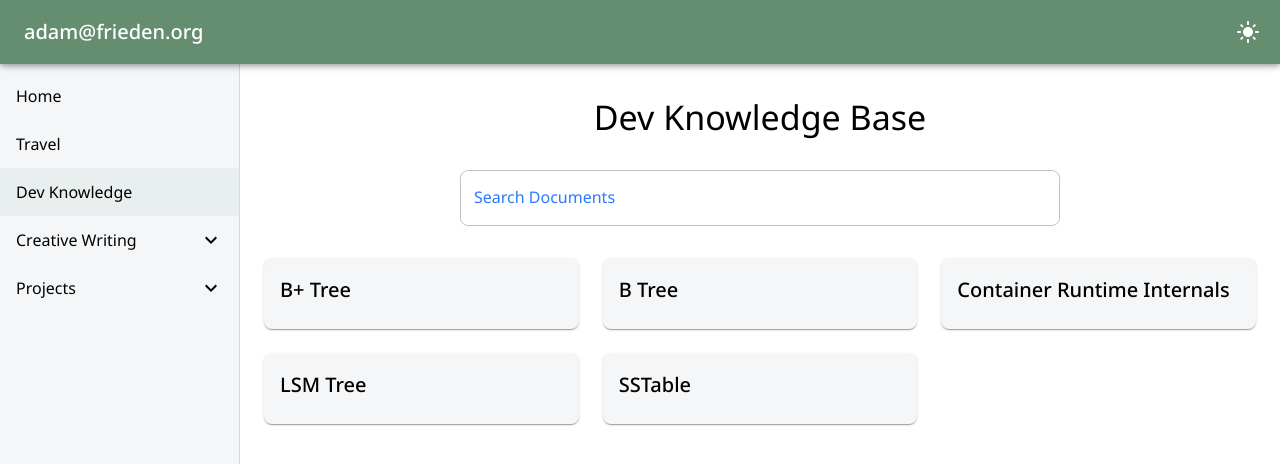
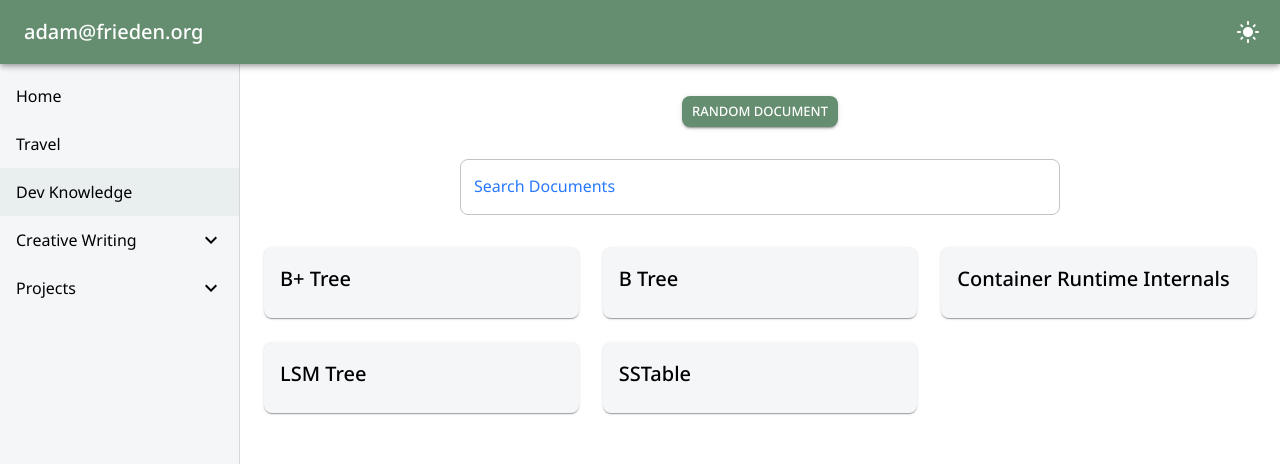
Before and after one commit to AdamFrieden/AdamPortal, a React (Vite) app: page /dev-knowledge in a window 1280 px wide. Shown: the top 464 px of the page. Built offline with nearby package versions, Linux system fonts and the light colour scheme.

Commit message:
random feature

```diff
--- a/src/pages/DevKnowledge/DevKnowledgePage.tsx
+++ b/src/pages/DevKnowledge/DevKnowledgePage.tsx
@@ -1,5 +1,5 @@
 import React, { useEffect, useState, useMemo } from 'react';
-import { Link as RouterLink } from 'react-router-dom';
+import { Link as RouterLink, useNavigate } from 'react-router-dom';
 import {
   Typography,
   Container,
@@ -10,7 +10,8 @@ import {
   Grid,
   Card,
   CardActionArea,
-  CardContent
+  CardContent,
+  Button
 } from '@mui/material';
 
 // Vite feature to import multiple modules
@@ -27,6 +28,7 @@ const DevKnowledgePage: React.FC = () => {
   const [loading, setLoading] = useState(true);
   const [error, setError] = useState<string | null>(null);
   const [searchTerm, setSearchTerm] = useState('');
+  const navigate = useNavigate();
 
   useEffect(() => {
     try {
@@ -54,6 +56,16 @@ const DevKnowledgePage: React.FC = () => {
     );
   }, [docs, searchTerm]);
 
+  // Handler for the random button click
+  const handleRandomClick = () => {
+    if (docs.length > 0) {
+      const randomIndex = Math.floor(Math.random() * docs.length);
+      const randomDoc = docs[randomIndex];
+      const randomDocUrl = `/dev-knowledge/doc/${encodeURIComponent(randomDoc.name.replace(/ /g, '_') + '.md')}`;
+      navigate(randomDocUrl);
+    }
+  };
+
   if (loading) {
     return <Container><CircularProgress /></Container>;
   }
@@ -64,9 +76,19 @@ const DevKnowledgePage: React.FC = () => {
 
   return (
     <Container maxWidth="lg">
-      <Typography variant="h4" component="h1" gutterBottom sx={{ textAlign: 'center', mt: 2, mb: 4 }}>
-        Dev Knowledge Base
-      </Typography>
+      {/* Title and Random Button */}
+      <Box sx={{ display: 'flex', justifyContent: 'center', alignItems: 'center', mt: 2, mb: 4, flexWrap: 'wrap' }}>
+        {/* <Typography variant="h4" component="h1" gutterBottom sx={{ textAlign: 'center', mb: { xs: 2, sm: 0 }, mr: { sm: 2 } }}>
+        </Typography> */}
+        <Button
+          variant="contained"
+          onClick={handleRandomClick}
+          disabled={docs.length === 0}
+          size="small"
+        >
+          Random Document
+        </Button>
+      </Box>
 
       {/* Search Input */}
       <Box sx={{ mb: 4, maxWidth: '600px', mx: 'auto' }}>
--- a/src/pages/DevKnowledge/MarkdownDocPage.tsx
+++ b/src/pages/DevKnowledge/MarkdownDocPage.tsx
@@ -1,18 +1,36 @@
-import React, { useEffect, useState } from 'react';
-import { useParams } from 'react-router-dom';
+import React, { useEffect, useState, useMemo } from 'react';
+import { useParams, useNavigate } from 'react-router-dom';
 import ReactMarkdown from 'react-markdown';
-import { Container, Typography, CircularProgress, Alert } from '@mui/material';
+import { Container, Typography, CircularProgress, Alert, Button, Box } from '@mui/material';
 
-// Adjust the path according to your project structure
-const markdownModules = import.meta.glob('./generated_docs/*.md', { as: 'raw' });
+// Get the list of all document keys/paths for the random feature
+const allMarkdownFiles = import.meta.glob('./generated_docs/*.md');
+// Get the modules for content loading
+const markdownContentModules = import.meta.glob('./generated_docs/*.md', { as: 'raw' });
+
+// Helper to get document name from path
+const getDocNameFromPath = (path: string): string => {
+  const fileNameMatch = path.match(/([\w\s()&_+.-]+)\.md$/);
+  return fileNameMatch ? fileNameMatch[1].replace(/_/g, ' ') : 'Unknown Document';
+};
 
 const MarkdownDocPage: React.FC = () => {
   const { docId } = useParams<{ docId: string }>();
+  const navigate = useNavigate();
   const [markdown, setMarkdown] = useState<string>('');
   const [loading, setLoading] = useState(true);
   const [error, setError] = useState<string | null>(null);
 
+  // Memoize the list of all document names (excluding the current one)
+  const availableDocs = useMemo(() => {
+    return Object.keys(allMarkdownFiles)
+      .map(path => ({ name: getDocNameFromPath(path) }))
+      .filter(doc => doc.name.replace(/ /g, '_') + '.md' !== docId); // Filter out current doc
+  }, [docId]); // Recalculate if docId changes
+
   useEffect(() => {
+    setLoading(true); // Reset loading state on docId change
+    setError(null);  // Reset error state on docId change
     // Ensure docId exists before proceeding
     if (!docId) {
       setError('Document ID is missing.');
@@ -26,7 +44,7 @@ const MarkdownDocPage: React.FC = () => {
       // Construct the expected key for the glob import
       const filePath = `./generated_docs/${decodedDocId}`;
       try {
-        const loadModule = markdownModules[filePath];
+        const loadModule = markdownContentModules[filePath];
         if (loadModule) {
           const content = await loadModule();
           setMarkdown(content);
@@ -42,7 +60,19 @@ const MarkdownDocPage: React.FC = () => {
     };
 
     loadMarkdown();
+    // Scroll to top when document changes
+    window.scrollTo(0, 0);
   }, [docId]);
+
+  // Handler for the random button click
+  const handleRandomClick = () => {
+    if (availableDocs.length > 0) {
+      const randomIndex = Math.floor(Math.random() * availableDocs.length);
+      const randomDoc = availableDocs[randomIndex];
+      const randomDocUrl = `/dev-knowledge/doc/${encodeURIComponent(randomDoc.name.replace(/ /g, '_') + '.md')}`;
+      navigate(randomDocUrl);
+    }
+  };
 
   if (loading) {
     return <Container><CircularProgress /></Container>;
@@ -53,14 +83,23 @@ const MarkdownDocPage: React.FC = () => {
   }
 
   // If we reach here, docId is guaranteed to be defined due to the early returns
-  // Use non-null assertion (!) as docId existence is checked above.
   const title = decodeURIComponent(docId!).replace(/_/g, ' ').replace('.md', '');
 
   return (
     <Container>
-      <Typography variant="h4" gutterBottom>
-        {title}
-      </Typography>
+      <Box sx={{ display: 'flex', justifyContent: 'space-between', alignItems: 'center', mb: 2, flexWrap: 'wrap' }}>
+        <Typography variant="h4" component="h1" gutterBottom sx={{ mb: { xs: 2, sm: 0 } }}>
+          {title}
+        </Typography>
+        <Button
+          variant="outlined"
+          onClick={handleRandomClick}
+          disabled={availableDocs.length === 0}
+          size="small"
+        >
+          Next Random
+        </Button>
+      </Box>
       <ReactMarkdown>{markdown}</ReactMarkdown>
     </Container>
   );
```
